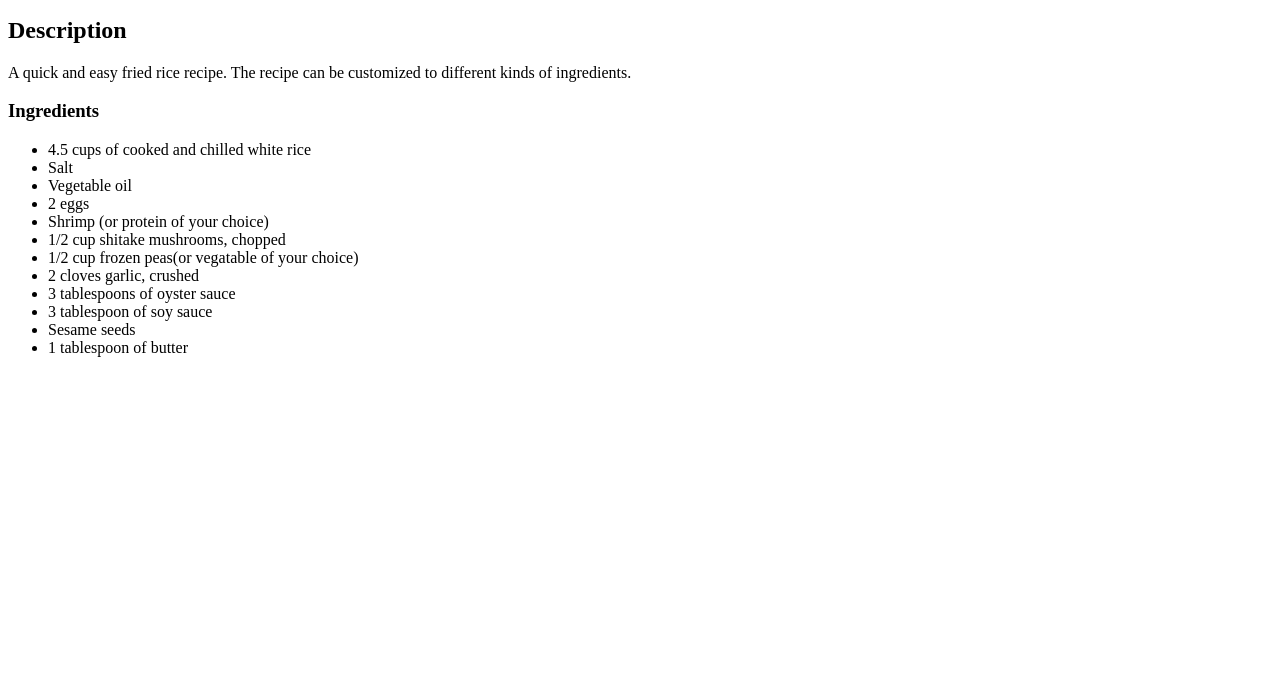
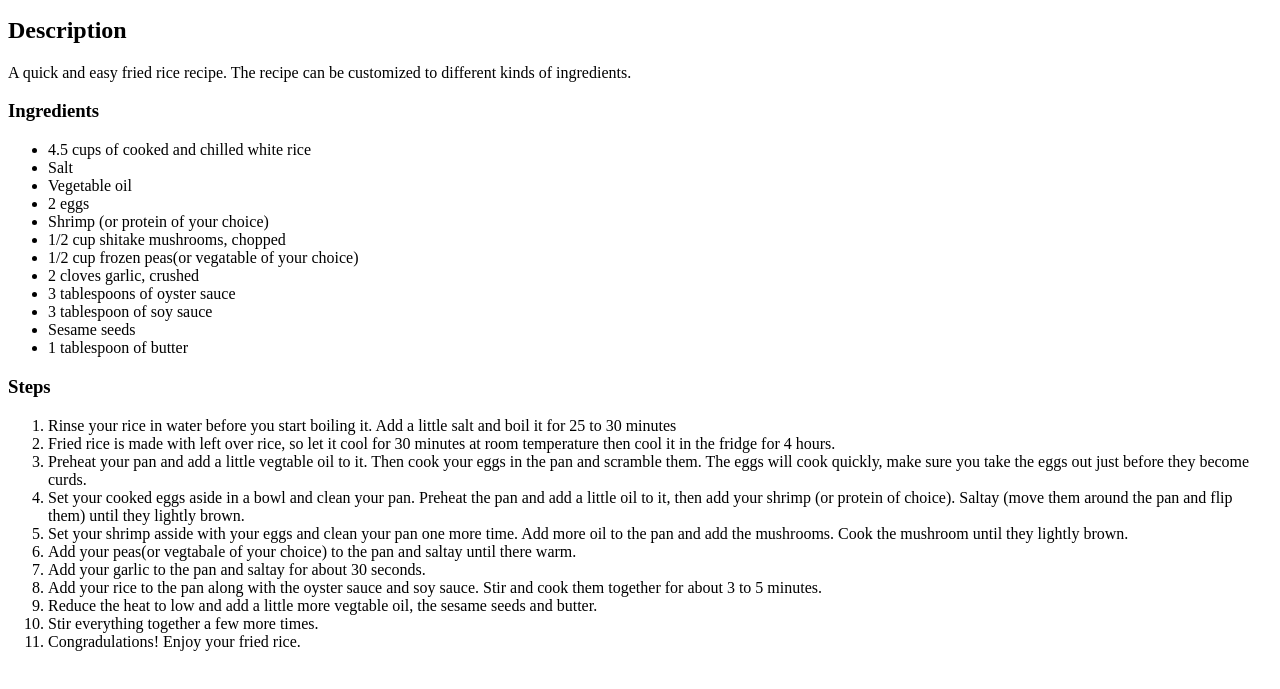
Before and after one commit to TurtleNaTree/odin-recipes, a plain HTML site: page recipes/fried-rice.html in a window 1280 px wide. Shown: the part 101-790 px from the top of the page. Drawn offline with Linux system fonts and the light colour scheme.

Commit message:
added recipe steps to fried-rice.html

```diff
--- a/recipes/fried-rice.html
+++ b/recipes/fried-rice.html
@@ -27,5 +27,20 @@
             <li>1 tablespoon of butter</li>
         </ul>
 
+        <h3>Steps</h3>
+        <ol>
+            <li>Rinse your rice in water before you start boiling it. Add a little salt and boil it for 25 to 30 minutes</li>
+            <li>Fried rice is made with left over rice, so let it cool for 30 minutes at room temperature then cool it in the fridge for 4 hours.</li>
+            <li>Preheat your pan and add a little vegtable oil to it. Then cook your eggs in the pan and scramble them. The eggs will cook quickly, make sure you take the eggs out just before they become curds.</li>
+            <li>Set your cooked eggs aside in a bowl and clean your pan. Preheat the pan and add a little oil to it, then add your shrimp (or protein of choice). Saltay (move them around the pan and flip them) until they lightly brown.</li>
+            <li>Set your shrimp asside with your eggs and clean your pan one more time. Add more oil to the pan and add the mushrooms. Cook the mushroom until they lightly brown.</li>
+            <li>Add your peas(or vegtabale of your choice) to the pan and saltay until there warm.</li>
+            <li>Add your garlic to the pan and saltay for about 30 seconds.</li>
+            <li>Add your rice to the pan along with the oyster sauce and soy sauce. Stir and cook them together for about 3 to 5 minutes.</li>
+            <li>Reduce the heat to low and add a little more vegtable oil, the sesame seeds and butter.</li>
+            <li>Stir everything together a few more times.</li>
+            <li>Congradulations! Enjoy your fried rice.</li>
+        </ol>
+
     </body>
 </html>
```
